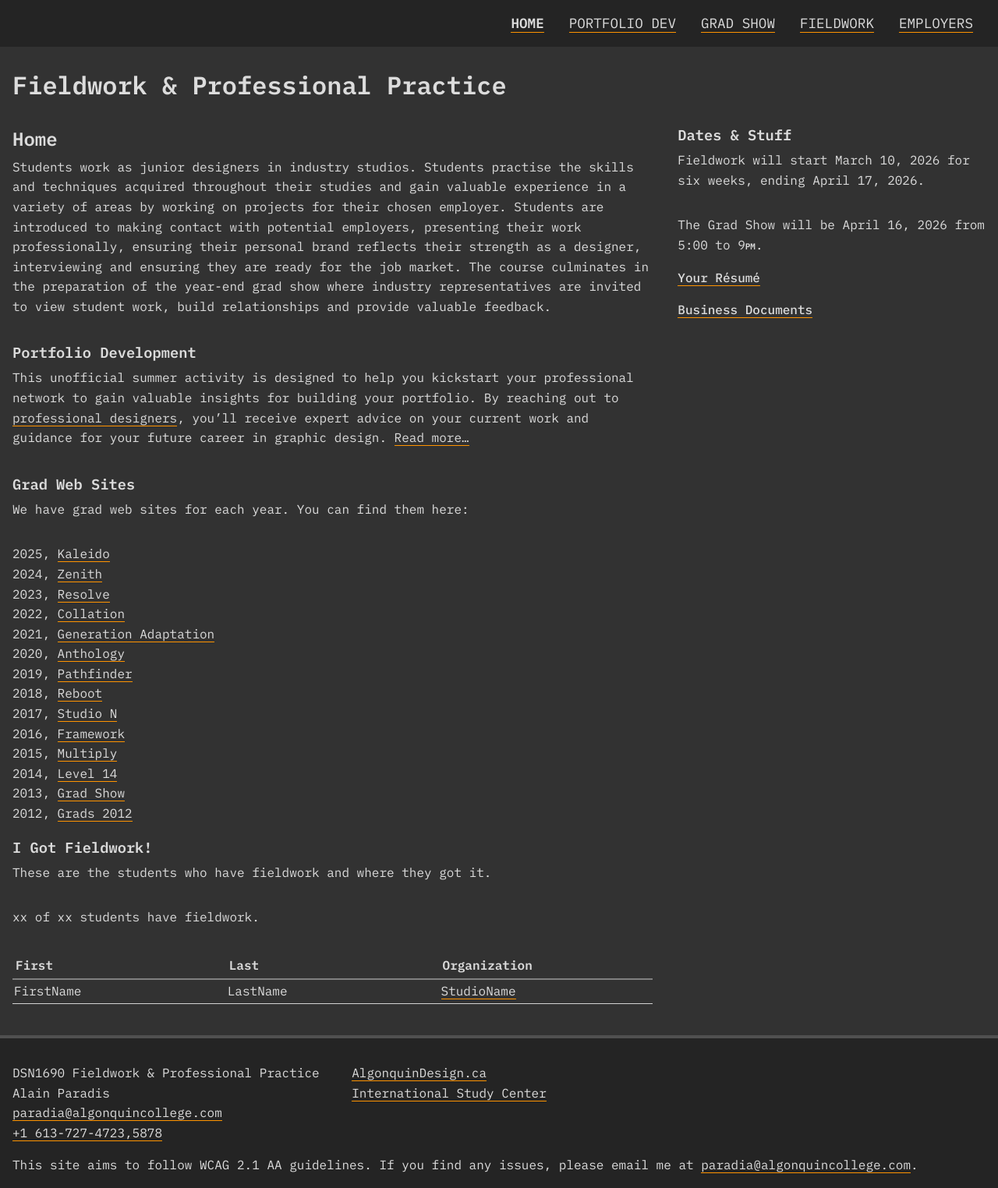
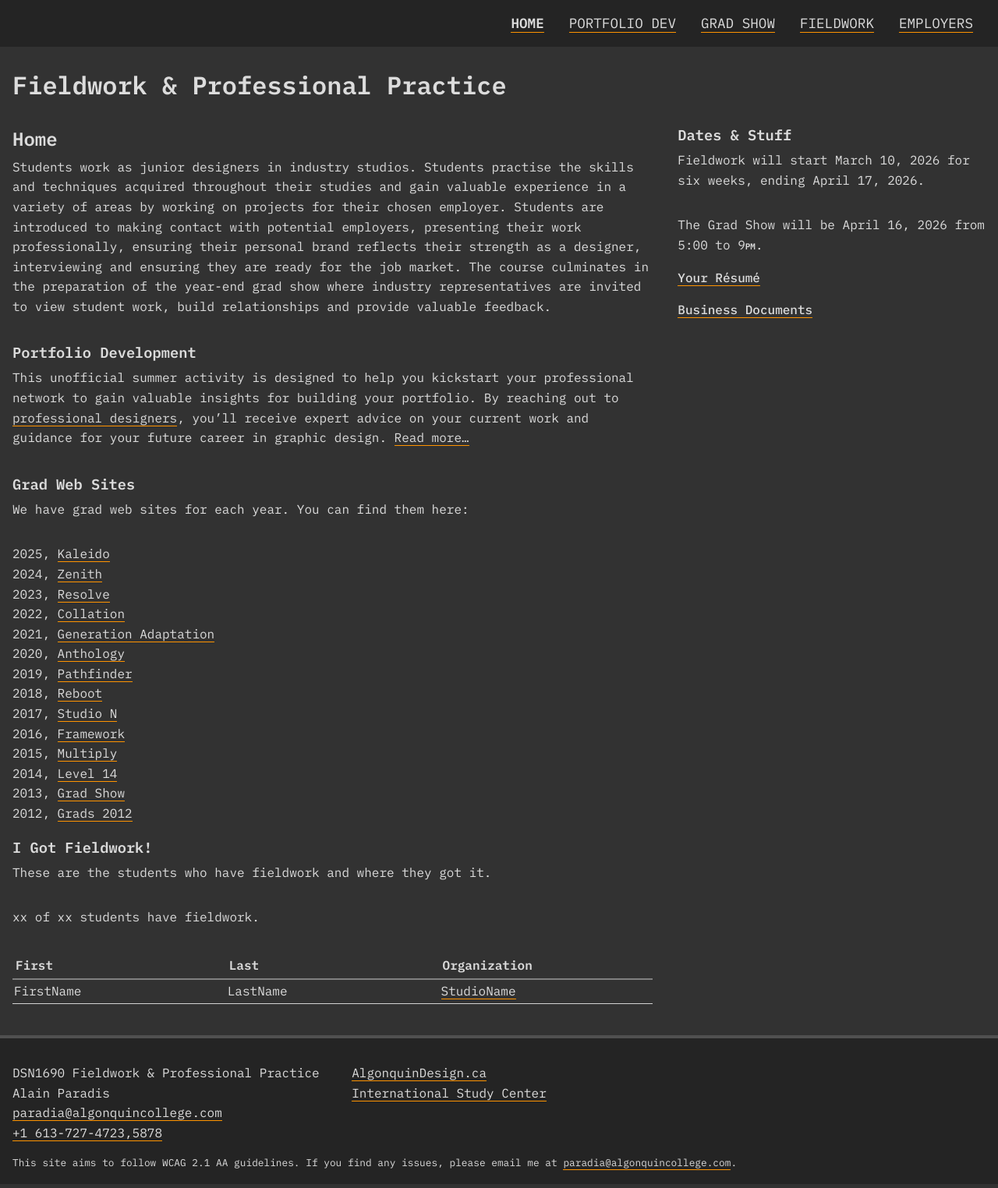
Before and after one commit to AlainParadis/wil, a Jekyll site: the page built from index.md, in a window 1280 px wide. Shown: the whole page at 78% size. Built offline with Jekyll 4.4.1, drawn with Linux system fonts in a browser that asks for light colours.

Commit message:
bit'o text stylin'

```diff
--- a/_includes/footer.html
+++ b/_includes/footer.html
@@ -8,4 +8,4 @@
 <span><a href="https://algonquindesign.ca" title="AlgonquinDesign.ca">AlgonquinDesign.ca</a></span>
 <span><a href="https://www.algonquincollege.com/international/" title="Algonquin College International Study Centre">International Study Center</a></span>
 </div>
-<div>This site aims to follow WCAG 2.1 AA guidelines. If you find any issues, please email me at <a href="mailto:{{ site.data.course-info.email }}" title="Alain Paradis' E-Mail Address.">{{ site.data.course-info.email }}</a>.
+<div style="font-size: .8rem;">This site aims to follow WCAG 2.1 AA guidelines. If you find any issues, please email me at <a href="mailto:{{ site.data.course-info.email }}" title="Alain Paradis' E-Mail Address.">{{ site.data.course-info.email }}</a>.
```
Also changed, not shown: robots.txt (line endings or trailing spaces).
